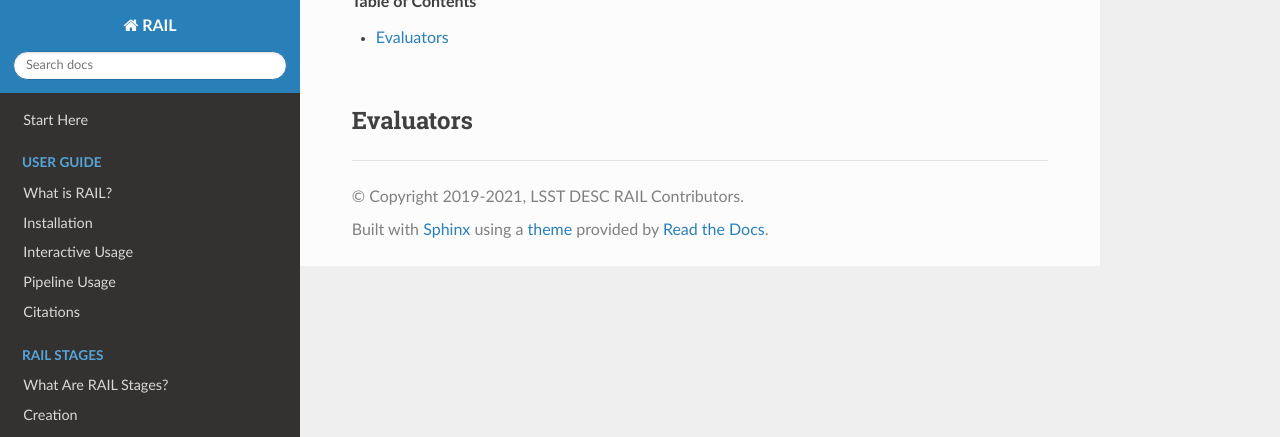
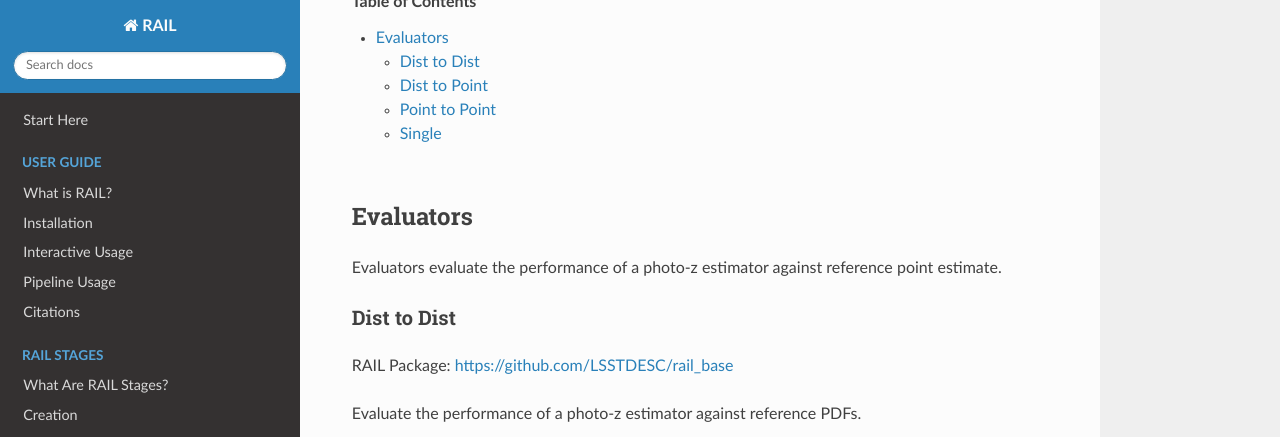
Before and after one commit to LSSTDESC/rail, a Sphinx documentation site: the page built from docs/source/rail_stages/evaluation.rst, in a window 1280 px wide and 1400 px high, scrolled down 242 px. Shown: the top 437 px of the window. Built offline with Sphinx 7.4.7 and the Read the Docs theme 3.1.0, drawn with Linux system fonts in a browser that asks for light colours; pages that are not in the unit, such as notebooks, are missing from menus; the version number could not be read and is left out; some of the changed text lies outside the part shown.

Commit message:
added evaluators, tools api [WIP]

```diff
--- a/docs/source/rail_stages/evaluation.rst
+++ b/docs/source/rail_stages/evaluation.rst
@@ -15,14 +15,53 @@
    :backlinks: top
    :local:
 
-=====================
+==========
 Evaluators
-=====================
+==========
 
-..
+Evaluators evaluate the performance of a photo-z estimator against reference
+point estimate.
 
-.. ==============
-.. Evaluators API
-.. ==============
+------------
+Dist to Dist
+------------
 
-.. ..
+RAIL Package: https://github.com/LSSTDESC/rail_base
+
+Evaluate the performance of a photo-z estimator against reference PDFs.
+
+.. autoclass:: rail.evaluation.dist_to_dist_evaluator.DistToDistEvaluator
+    :noindex:
+
+-------------
+Dist to Point
+-------------
+
+RAIL Package: https://github.com/LSSTDESC/rail_base
+
+Evaluate the performance of a photo-z estimator against reference point
+estimate.
+
+.. autoclass:: rail.evaluation.dist_to_point_evaluator.DistToPointEvaluator
+    :noindex:
+
+--------------
+Point to Point
+--------------
+
+RAIL Package: https://github.com/LSSTDESC/rail_base
+
+Evaluate the performance of a photo-z estimator against reference point
+estimate.
+
+.. autoclass:: rail.evaluation.point_to_point_evaluator.PointToPointEvaluator
+    :noindex:
+
+------
+Single
+------
+
+RAIL Package: https://github.com/LSSTDESC/rail_base
+
+.. autoclass:: rail.evaluation.single_evaluator.SingleEvaluator
+    :noindex:
```
Also changed, not shown: docs/source/rail_stages/estimation.rst (+35 -37 lines), docs/source/rail_stages/tools.rst (+74 -1 lines).
